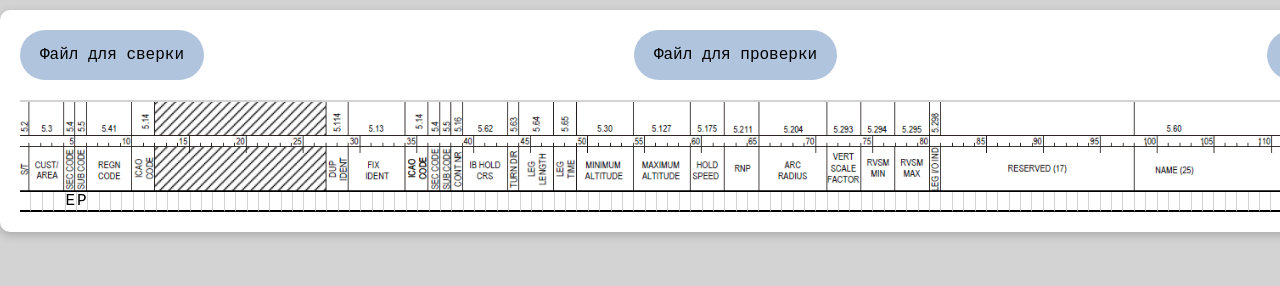
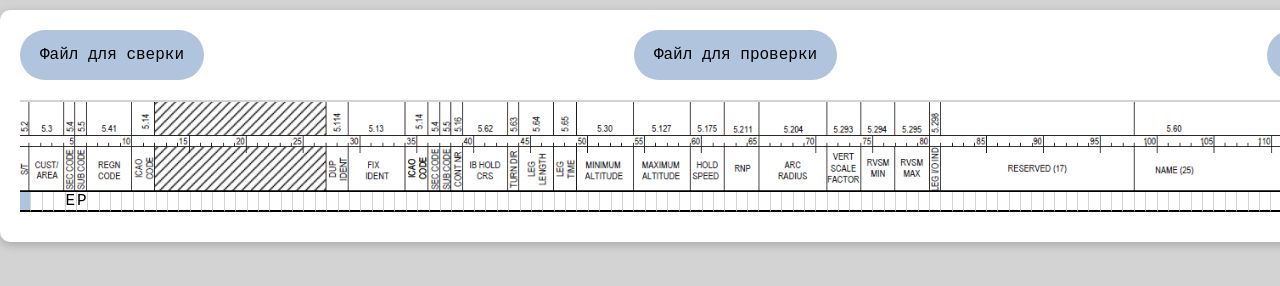
Before and after one commit to andrey-trofimov/arinc, a React app: page / in a window 1280 px wide. In both pictures the pointer is over the input 25 px from the left and 202 px from the top of the page. Shown: the top 286 px of the page. Built offline with nearby package versions, Linux system fonts and the light colour scheme.

Commit message:
add styles

```diff
--- a/src/components/Arinc/style.scss
+++ b/src/components/Arinc/style.scss
@@ -12,6 +12,17 @@
         letter-spacing: 1.8px;
         border: none;
         text-transform: uppercase;
+
+        background-color: white;
+        transition-property: background-color;
+        transition-duration: 0.5s;
+
+        &:hover {
+            background-color: lightsteelblue;
+
+            transition-property: background-color;
+            transition-duration: 0.5s;
+        }
     }
 
     .row {
@@ -21,11 +32,16 @@
             border-right: thin solid lightgray;
             border-bottom: 2px solid rgb(0, 0, 0);
             padding: 0;
+            margin-bottom: 10px;
             flex: 1;
         }
 
         input:last-child {
             border-right: none;
+        }
+
+        &:hover {
+            background-color: white;
         }
     }
 
--- a/src/components/Form/InputFile/style.scss
+++ b/src/components/Form/InputFile/style.scss
@@ -17,7 +17,7 @@
     }
 
     label:hover {
-        background-color: khaki;
+        background-color: wheat;
         transition-property: background-color;
         transition-duration: 0.5s;
     }
--- a/src/components/Form/style.scss
+++ b/src/components/Form/style.scss
@@ -19,7 +19,7 @@
     }
 
     select:hover {
-        background-color: khaki;
+        background-color: wheat;
         transition-property: background-color;
         transition-duration: 0.5s;
     }
--- a/src/components/Result/style.scss
+++ b/src/components/Result/style.scss
@@ -4,18 +4,30 @@
     justify-content: space-between;
     width: 100%;
 
+    background-color: white;
+    transition-property: background-color;
+    transition-duration: 0.5s;
+
     div {
         border-right: thin solid lightgray;
         flex: 1;
 
-    padding: 3px 0;
+        padding: 3px 0;
     }
 
-    div:last-child{
+    div:last-child {
         border-right: none;
     }
+
+    &.test {
+        background-color: whitesmoke;
+        transition-property: background-color;
+        transition-duration: 0.5s;
+    }
+
+    &:hover {
+        background-color: wheat;
+        transition-property: background-color;
+        transition-duration: 0.5s;
+    }
 }
-
-.row.test{
-    background-color: antiquewhite;
-}
```
